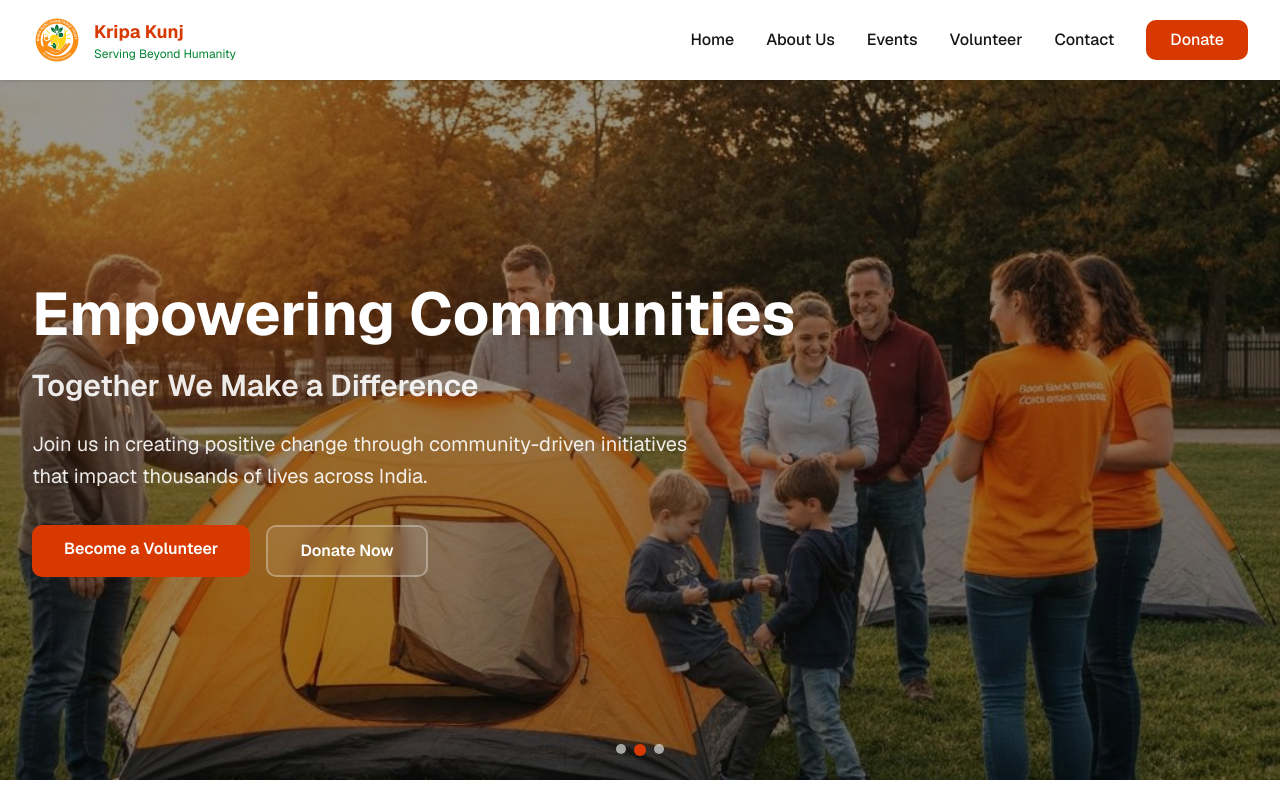
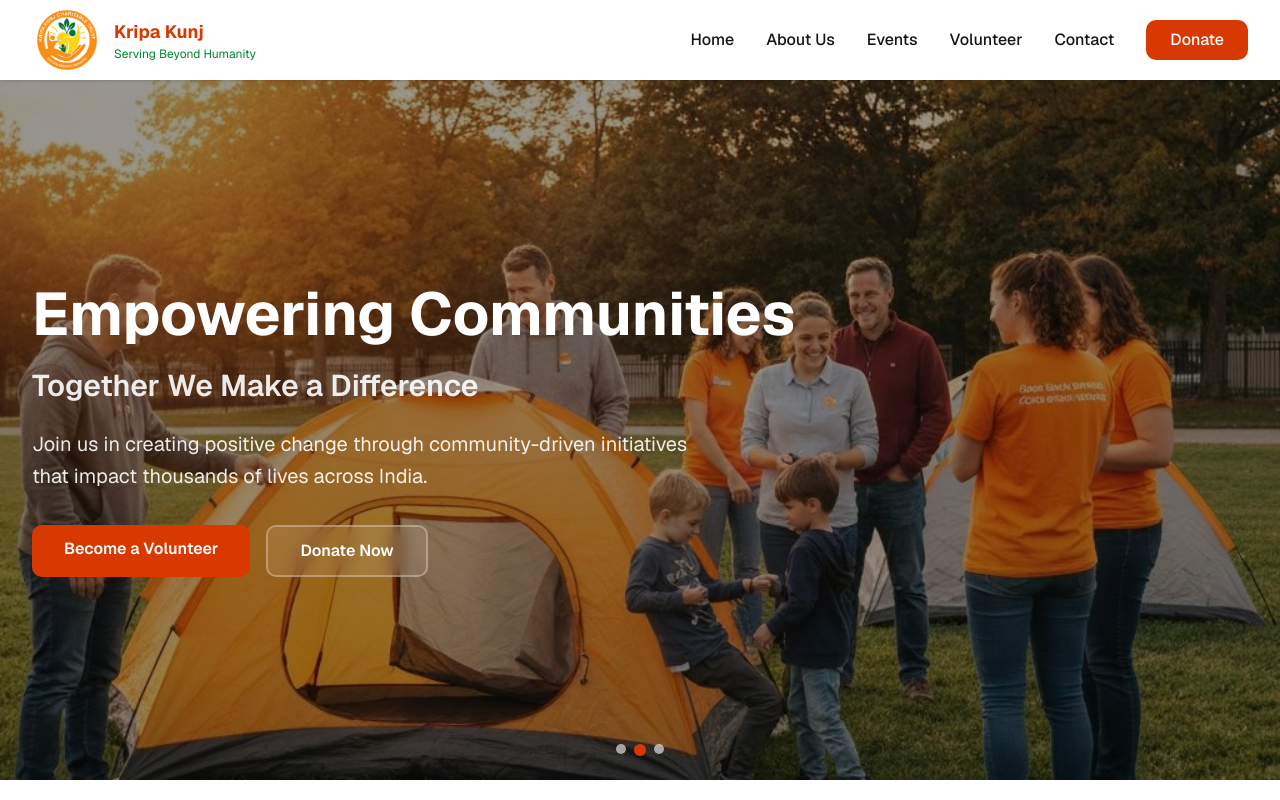
Before and after one commit to infotechpranavi-coder/kripakunj, a Next.js app: page / in a window 1280 px wide. Shown: the top 800 px of the page. Built offline with nearby package versions, Linux system fonts and the light colour scheme.

Commit message:
Increase logo size in navbar

```diff
--- a/components/navigation.tsx
+++ b/components/navigation.tsx
@@ -16,8 +16,8 @@ export function Navigation() {
             <Image
               src="/logo.jpg"
               alt="Kripa Kunj Charitable Trust"
-              width={50}
-              height={50}
+              width={70}
+              height={70}
               className="rounded-full"
             />
             <div className="hidden sm:block">
```
Also changed, not shown: app/about/page.tsx (indentation only).
